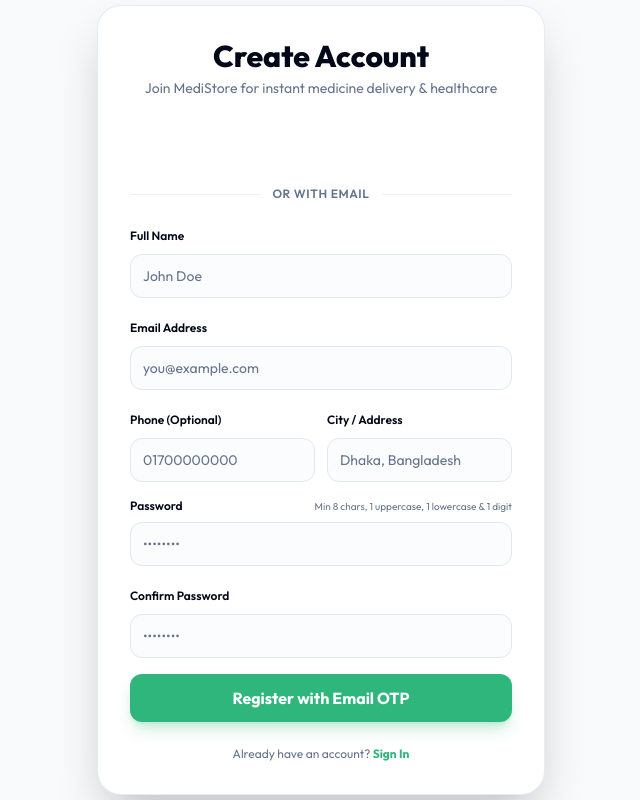
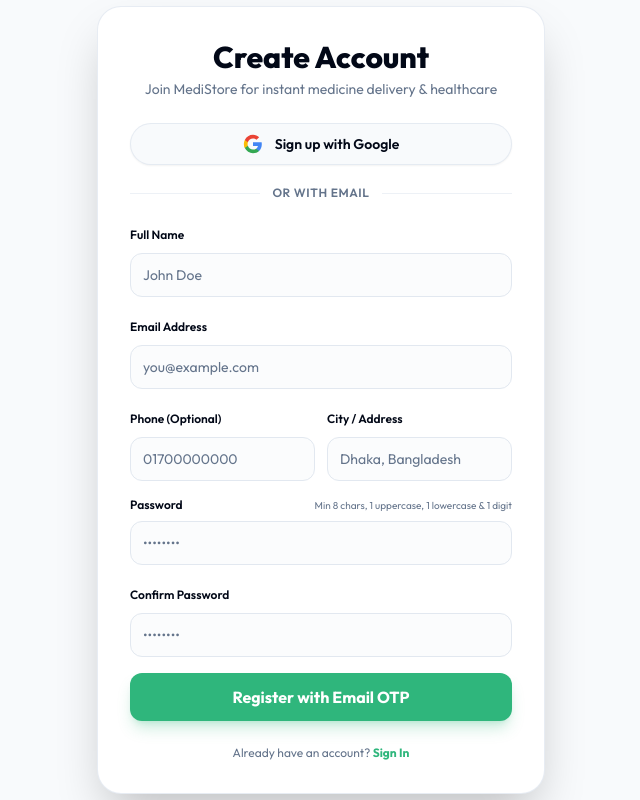
Before and after one commit to rifat-sarker/MediStore-Client, a Next.js app: page /register in a window 1280 px wide. Shown: the whole page, without its empty margins (319-959 px from the left). Built offline with nearby package versions, Linux system fonts and the light colour scheme; no server answers.

Commit message:
feat(auth): use customized branded English Google auth button

```diff
--- a/src/components/modules/auth/Register/RegisterForm.tsx
+++ b/src/components/modules/auth/Register/RegisterForm.tsx
@@ -164,6 +164,12 @@
     return () => clearInterval(timer);
   }, [router, step]);
 
+  const handleGoogleSignUpPrompt = () => {
+    if (typeof window !== "undefined" && (window as any).google?.accounts?.id) {
+      (window as any).google.accounts.id.prompt();
+    }
+  };
+
   if (step === "OTP") {
     return (
       <div className="border border-border/80 bg-card shadow-2xl rounded-3xl max-w-md w-full p-8">
@@ -235,12 +241,36 @@
         </p>
       </div>
 
-      {/* Official Google Register Container */}
+      {/* Google Sign-up Button */}
       <div className="flex flex-col items-center justify-center mb-5 w-full">
-        <div
-          id="google-register-btn-container"
-          className="w-full flex justify-center min-h-[44px]"
-        />
+        <div id="google-register-btn-container" className="hidden" />
+
+        <button
+          type="button"
+          onClick={handleGoogleSignUpPrompt}
+          disabled={googleLoading}
+          className="w-full flex items-center justify-center gap-3 py-2.5 px-4 rounded-full border border-border/80 bg-background hover:bg-secondary/60 text-foreground text-sm font-semibold transition-all shadow-sm active:scale-[0.99]"
+        >
+          <svg className="w-5 h-5" viewBox="0 0 24 24">
+            <path
+              fill="#4285F4"
+              d="M22.56 12.25c0-.78-.07-1.53-.2-2.25H12v4.26h5.92c-.26 1.37-1.04 2.53-2.21 3.31v2.77h3.57c2.08-1.92 3.28-4.74 3.28-8.09z"
+            />
+            <path
+              fill="#34A853"
+              d="M12 23c2.97 0 5.46-.98 7.28-2.66l-3.57-2.77c-.98.66-2.23 1.06-3.71 1.06-2.86 0-5.29-1.93-6.16-4.53H2.18v2.84C3.99 20.53 7.7 23 12 23z"
+            />
+            <path
+              fill="#FBBC05"
+              d="M5.84 14.09c-.22-.66-.35-1.36-.35-2.09s.13-1.43.35-2.09V7.06H2.18C1.43 8.55 1 10.22 1 12s.43 3.45 1.18 4.94l2.85-2.22.81-.63z"
+            />
+            <path
+              fill="#EA4335"
+              d="M12 5.38c1.62 0 3.06.56 4.21 1.64l3.15-3.15C17.45 2.09 14.97 1 12 1 7.7 1 3.99 3.47 2.18 7.06l3.66 2.84c.87-2.6 3.3-4.52 6.16-4.52z"
+            />
+          </svg>
+          <span>{googleLoading ? "Connecting Google..." : "Sign up with Google"}</span>
+        </button>
         {googleLoading && (
           <p className="text-xs text-muted-foreground mt-1">Verifying Google account...</p>
         )}
--- a/src/components/modules/auth/login/LoginForm.tsx
+++ b/src/components/modules/auth/login/LoginForm.tsx
@@ -255,12 +255,37 @@
           </button>
         </div>
 
-        {/* Official Google Sign-in Container */}
+        {/* Google Sign-in Button */}
         <div className="flex flex-col items-center justify-center mb-5 w-full">
-          <div
-            id="google-signin-btn-container"
-            className="w-full flex justify-center min-h-[44px]"
-          />
+          {/* Hidden GSI container for token receiver & prompt */}
+          <div id="google-signin-btn-container" className="hidden" />
+
+          <button
+            type="button"
+            onClick={handleGoogleSignInFallback}
+            disabled={googleLoading}
+            className="w-full flex items-center justify-center gap-3 py-2.5 px-4 rounded-full border border-border/80 bg-background hover:bg-secondary/60 text-foreground text-sm font-semibold transition-all shadow-sm active:scale-[0.99]"
+          >
+            <svg className="w-5 h-5" viewBox="0 0 24 24">
+              <path
+                fill="#4285F4"
+                d="M22.56 12.25c0-.78-.07-1.53-.2-2.25H12v4.26h5.92c-.26 1.37-1.04 2.53-2.21 3.31v2.77h3.57c2.08-1.92 3.28-4.74 3.28-8.09z"
+              />
+              <path
+                fill="#34A853"
+                d="M12 23c2.97 0 5.46-.98 7.28-2.66l-3.57-2.77c-.98.66-2.23 1.06-3.71 1.06-2.86 0-5.29-1.93-6.16-4.53H2.18v2.84C3.99 20.53 7.7 23 12 23z"
+              />
+              <path
+                fill="#FBBC05"
+                d="M5.84 14.09c-.22-.66-.35-1.36-.35-2.09s.13-1.43.35-2.09V7.06H2.18C1.43 8.55 1 10.22 1 12s.43 3.45 1.18 4.94l2.85-2.22.81-.63z"
+              />
+              <path
+                fill="#EA4335"
+                d="M12 5.38c1.62 0 3.06.56 4.21 1.64l3.15-3.15C17.45 2.09 14.97 1 12 1 7.7 1 3.99 3.47 2.18 7.06l3.66 2.84c.87-2.6 3.3-4.52 6.16-4.52z"
+              />
+            </svg>
+            <span>{googleLoading ? "Connecting Google..." : "Sign in with Google"}</span>
+          </button>
           {googleLoading && (
             <p className="text-xs text-muted-foreground mt-1">Verifying Google account...</p>
           )}
```
